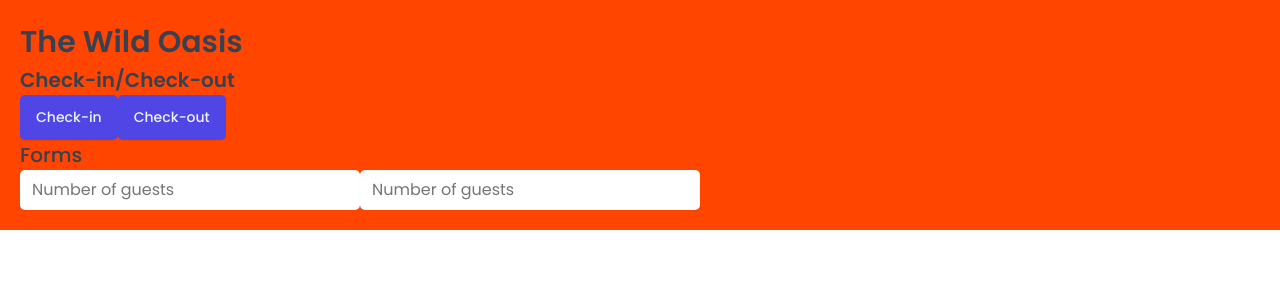
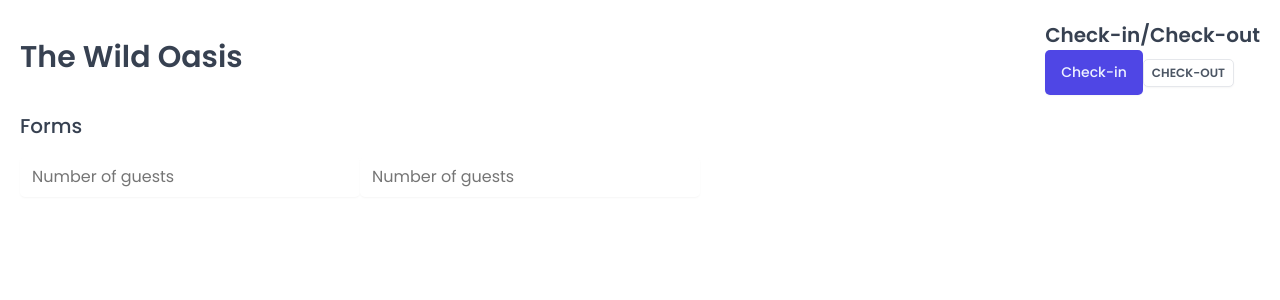
Before and after one commit to kanan88/the-wild-oasis, a React (Vite) app: page / in a window 1280 px wide. Shown: the top 300 px of the page. Built offline with nearby package versions, Linux system fonts and the light colour scheme; a web font is replaced by a local one.

Commit message:
building more reusable styled components

```diff
--- a/src/App.jsx
+++ b/src/App.jsx
@@ -3,9 +3,9 @@
 import Button from './ui/Button';
 import Input from './ui/Input';
 import Heading from './ui/Heading';
+import Row from './ui/Row';
 
 const StyledApp = styled.main`
-  background-color: orangered;
   padding: 20px;
 `;
 
@@ -14,15 +14,27 @@
     <>
       <GlobalStyles />
       <StyledApp>
+        <Row>
+          <Row type="horizontal">
             <Heading as="h1">The Wild Oasis</Heading>
 
+            <div>
               <Heading as="h2">Check-in/Check-out</Heading>
               <Button>Check-in</Button>
-        <Button>Check-out</Button>
+              <Button variation="secondary" size="small">
+                Check-out
+              </Button>
+            </div>
+          </Row>
 
+          <Row>
             <Heading as="h3">Forms</Heading>
+            <form>
               <Input type="number" placeholder="Number of guests" />
               <Input type="number" placeholder="Number of guests" />
+            </form>
+          </Row>
+        </Row>
       </StyledApp>
     </>
   );
--- a/src/ui/Button.jsx
+++ b/src/ui/Button.jsx
@@ -49,19 +49,17 @@
 };
 
 const Button = styled.button`
-  font-size: 1.4rem;
-  padding: 1.2rem 1.6rem;
-  font-weight: 500;
   border: none;
   border-radius: var(--border-radius-sm);
-  background-color: var(--color-brand-600);
-  color: var(--color-brand-50);
   box-shadow: var(--shadow-sm);
-  cursor: pointer;
 
-  &:hover {
-    background-color: var(--color-brand-700);
-  }
+  ${(props) => sizes[props.size]}
+  ${(props) => variations[props.variation]}
 `;
 
+Button.defaultProps = {
+  variation: 'primary',
+  size: 'medium',
+};
+
 export default Button;
--- /dev/null
+++ b/src/ui/Row.jsx
@@ -0,0 +1,25 @@
+import styled, { css } from 'styled-components';
+
+const Row = styled.div`
+  display: flex;
+
+  ${(props) =>
+    props.type === 'horizontal' &&
+    css`
+      justify-content: space-between;
+      align-items: center;
+    `}
+
+  ${(props) =>
+    props.type === 'vertical' &&
+    css`
+      flex-direction: column;
+      gap: 1.6rem;
+    `}
+`;
+
+Row.defaultProps = {
+  type: 'vertical',
+};
+
+export default Row;
```
Lines whose indentation alone changed are shown as unchanged.
